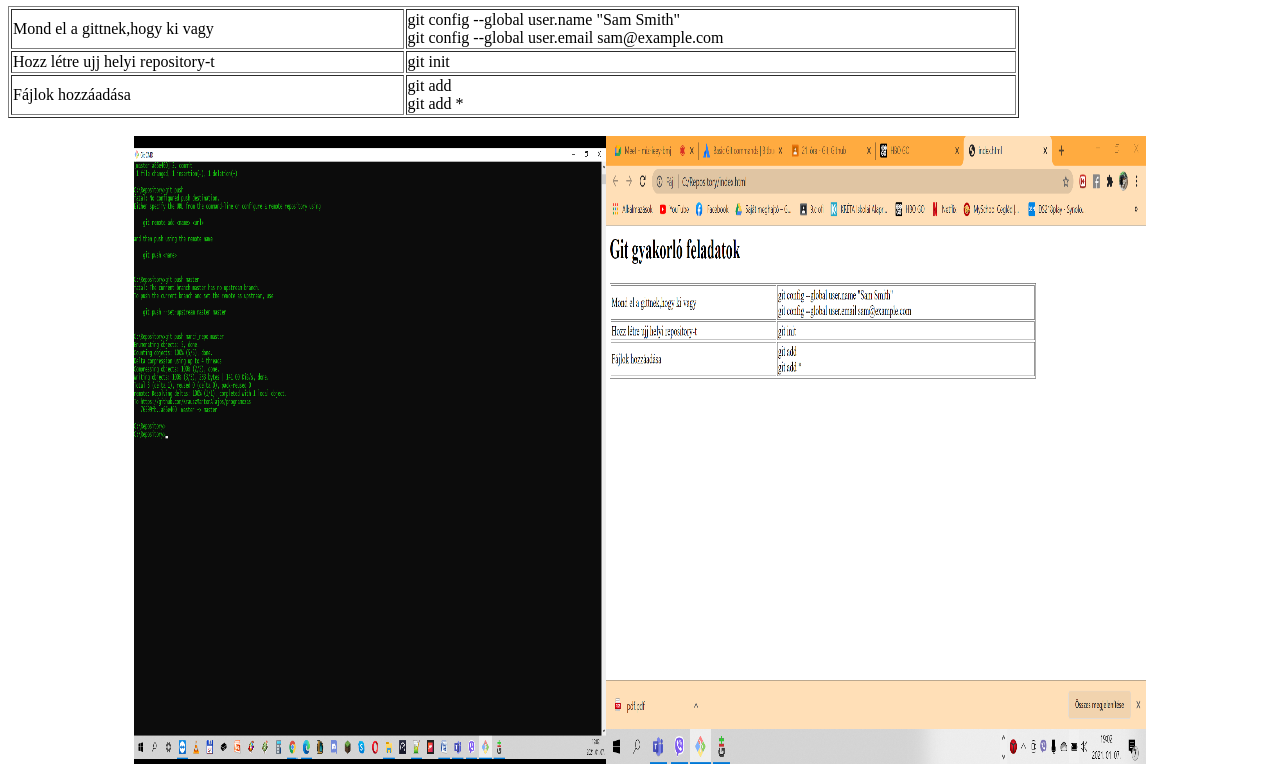
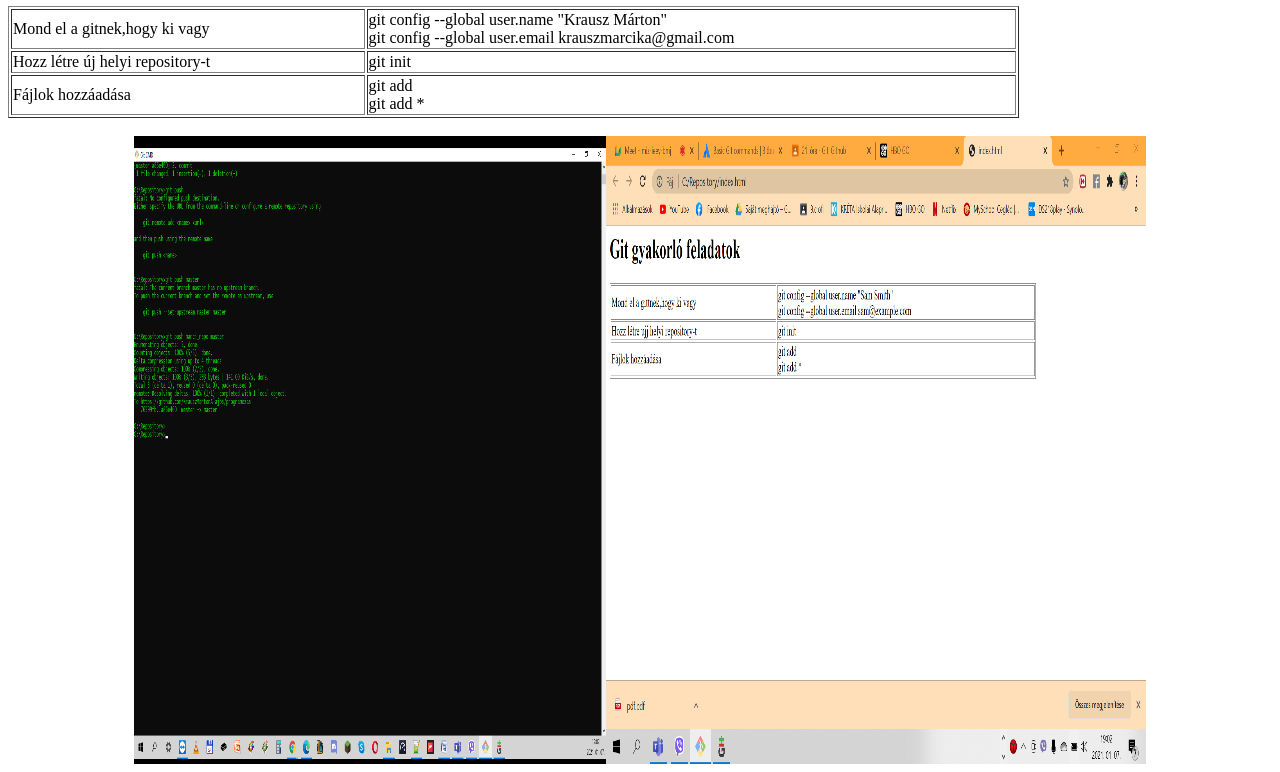
Before and after one commit to KrauszMartonAlajos/programozas, a plain HTML site: page index.html in a window 1280 px wide. Shown: the part 60-832 px from the top of the page. Drawn offline with Linux system fonts and the light colour scheme.

Commit message:
4. commit

```diff
--- a/index.html
+++ b/index.html
@@ -10,13 +10,13 @@
 
 					<table border="1" width="80%">
 						<tr>
-							<td>Mond el a gittnek,hogy ki vagy</td>
-							<td>git config --global user.name "Sam Smith" </br>
-								git config --global user.email sam@example.com</td>
+							<td>Mond el a gitnek,hogy ki vagy</td>
+							<td>git config --global user.name "Krausz Márton" </br>
+								git config --global user.email krauszmarcika@gmail.com</td>
 
 						</tr>
 						<tr>
-							<td>Hozz létre ujj helyi repository-t</td>
+							<td>Hozz létre új helyi repository-t</td>
 							<td>git init</td>
 
 						</tr>
```
